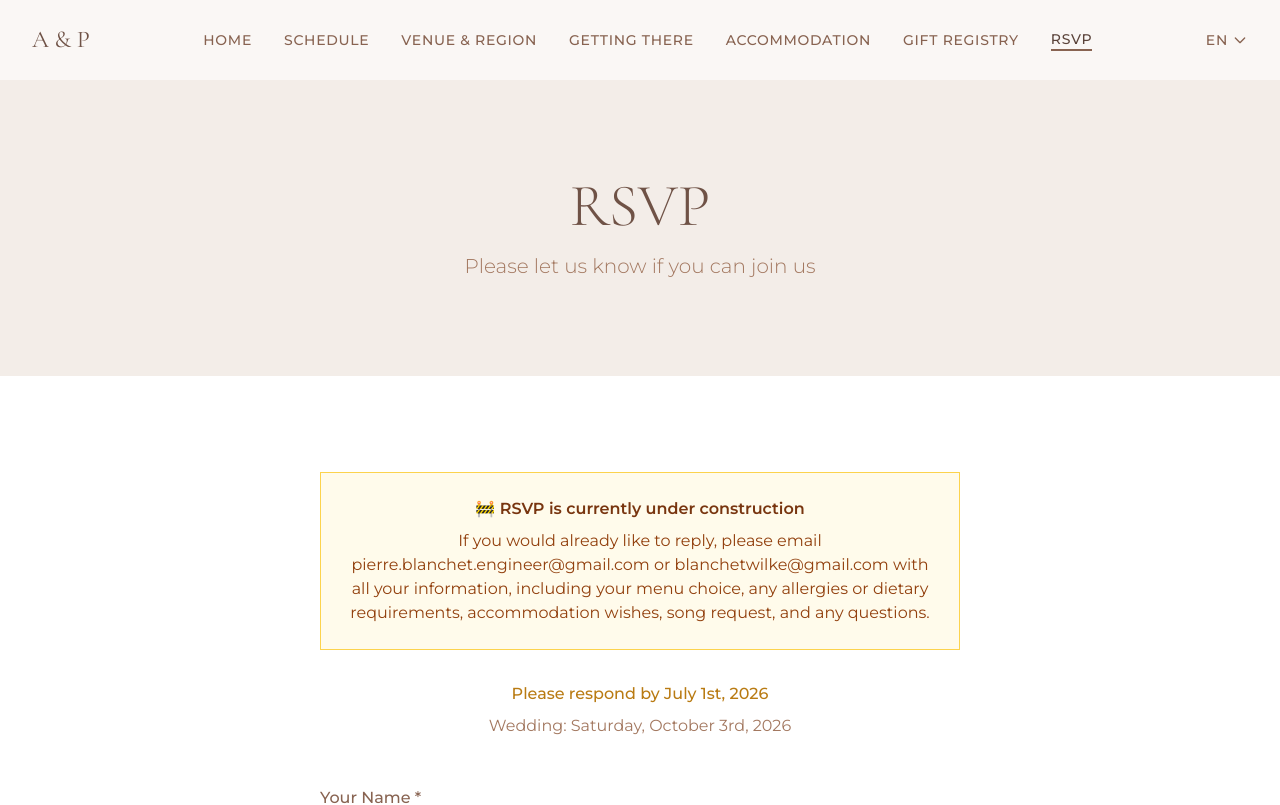
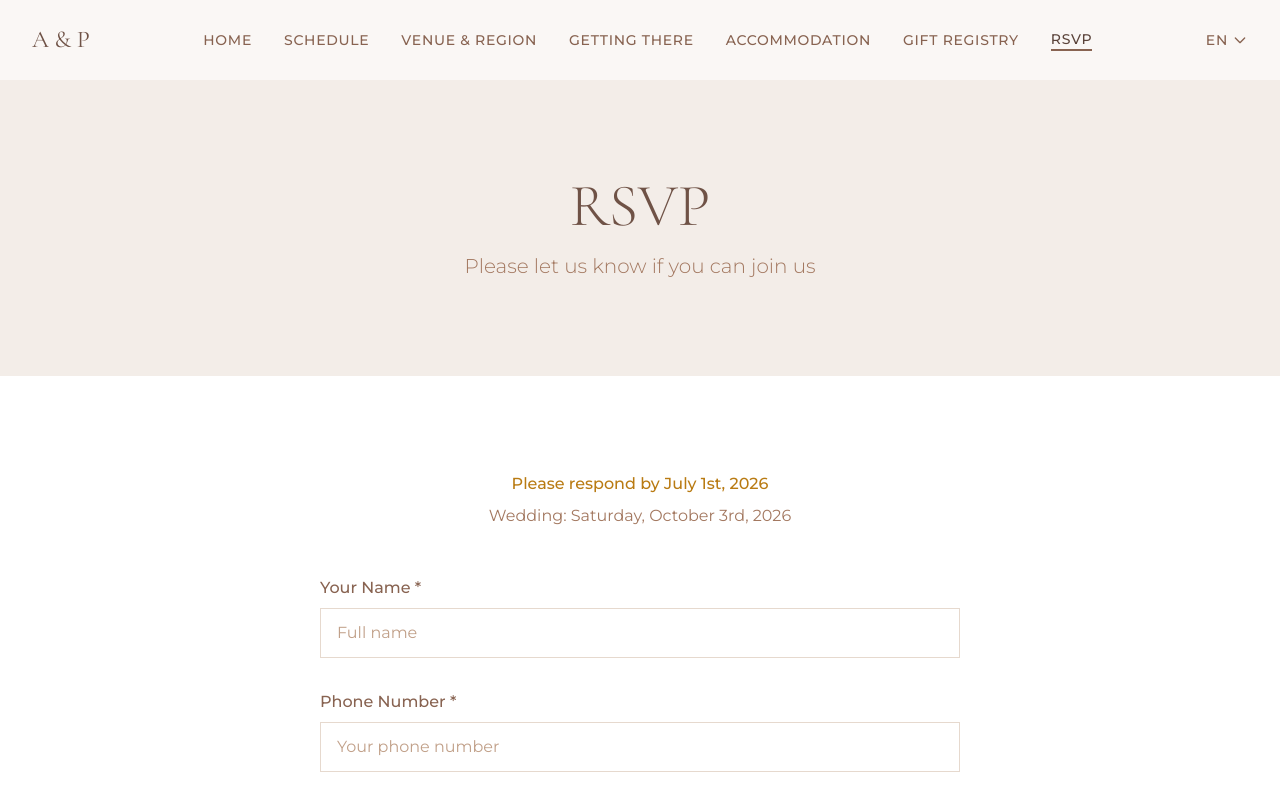
Before and after one commit to pierreeurope/wedding-website, a Next.js app: page /en/rsvp in a window 1280 px wide. Shown: the top 805 px of the page. Built offline with nearby package versions, Linux system fonts and the light colour scheme.

Commit message:
remove wedding rsvp construction banner

```diff
--- a/src/app/[locale]/rsvp/page.tsx
+++ b/src/app/[locale]/rsvp/page.tsx
@@ -143,11 +143,6 @@ export default function RSVPPage() {
       {/* Form */}
       <section className="py-24 bg-white">
         <div className="max-w-2xl mx-auto px-4">
-          <div className="mb-8 bg-amber-50 border border-amber-300 p-6 text-center">
-            <p className="text-amber-900 font-semibold mb-2">🚧 {t('constructionBanner.title')}</p>
-            <p className="text-amber-800">{t('constructionBanner.description')}</p>
-          </div>
-
           <div className="text-center mb-12">
             <p className="text-gold-600 font-medium">{t('deadline')}</p>
             <p className="text-primary-600 mt-2">{t('weddingDate')}</p>
```
